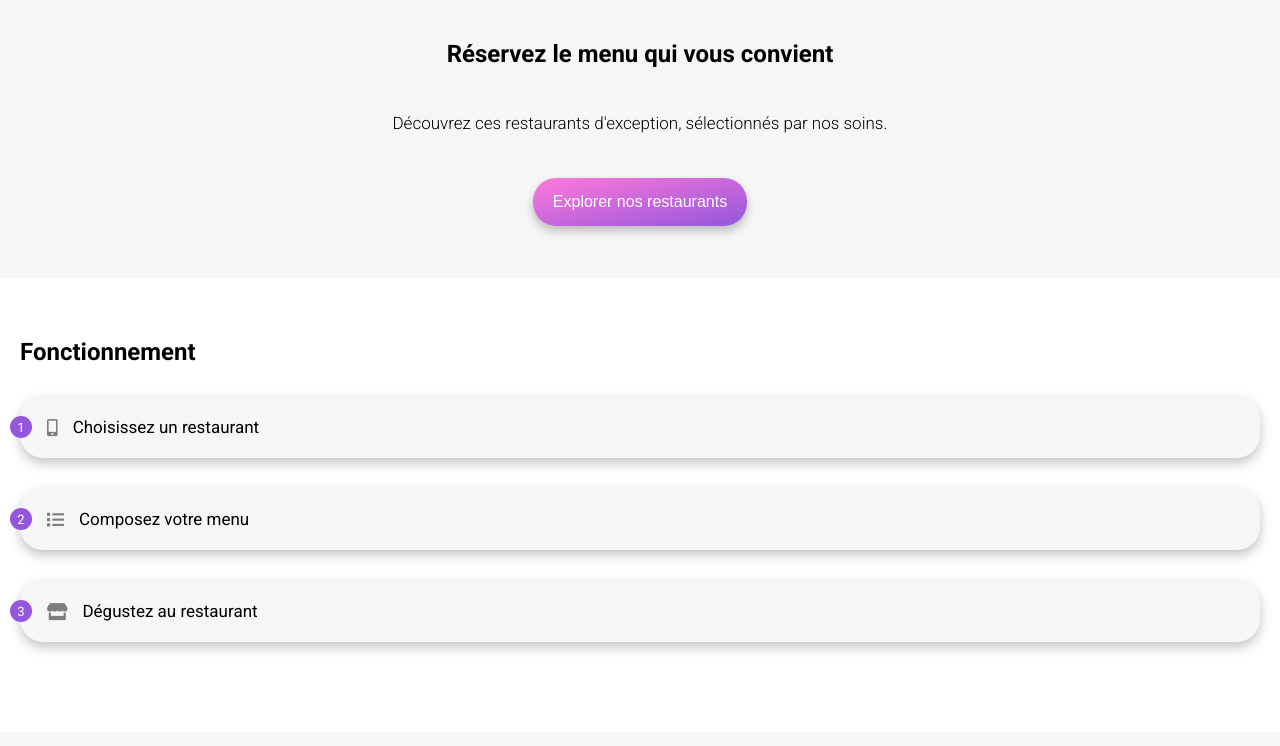
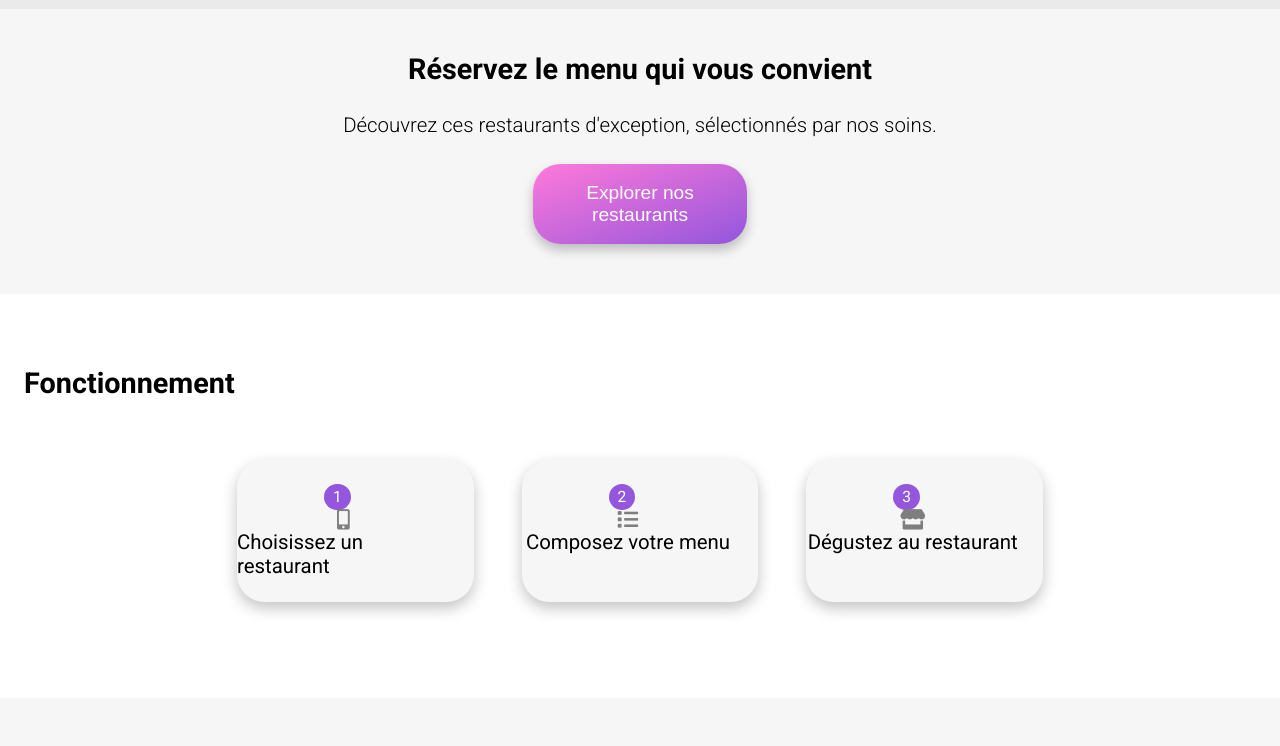
Before and after one commit to lokkotara/GregoryFlorand_3_29102020, a website: page www/index.html in a window 1280 px wide. Shown: the part 112-858 px from the top of the page. Drawn offline with Linux system fonts and the light colour scheme; a web font is replaced by a local one.

Commit message:
responsive

```diff
--- a/scss/elements/_operation.scss
+++ b/scss/elements/_operation.scss
@@ -12,6 +12,7 @@
     background-color: #f6f6f6;
     display: flex;
     align-items: center;
+    max-width: 260px;
     column-gap: 1.5rem;
     counter-increment: list;
     border-radius: 2.3rem;
--- /dev/null
+++ b/scss/elements/_responsive.scss
@@ -0,0 +1,24 @@
+@media screen and (min-width:768px) {
+  :root {
+    font-size: 12px;
+  }
+  .Operation {
+    flex-direction: row;
+    justify-content: space-around;
+    ol {
+      display: inline-flex;
+      li {
+        flex: 1;
+        margin: 2rem;
+        display: flex;
+        flex-direction: column;
+        span {
+          width: 100%;
+        }
+      }
+    }
+    h2 {
+      width: 100%;
+    }
+  }
+}
--- a/scss/main.scss
+++ b/scss/main.scss
@@ -63,3 +63,4 @@ h3 {
 @import 'elements/restaurants';
 @import 'elements/menu';
 @import 'elements/footer';
+@import 'elements/responsive';
--- a/www/index.html
+++ b/www/index.html
@@ -36,7 +36,7 @@
     <section class="Operation">
       <h2>Fonctionnement</h2>
       <ol>
-        <li><i class="fas fa-mobile-alt"></i><span>Choisissez un restaurant</span> </li>
+        <li><i class="fas fa-mobile-alt"></i>Choisissez un restaurant </li>
         <li><i class="fas fa-list"></i> Composez votre menu</li>
         <li><i class="fas fa-store"></i> Dégustez au restaurant</li>
       </ol>
```
Also changed, not shown: www/css/main.css.
